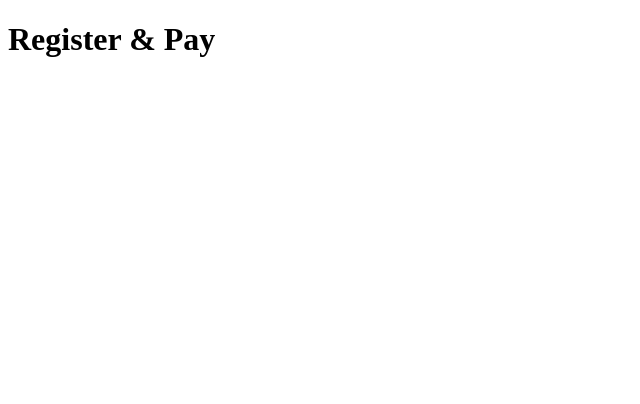
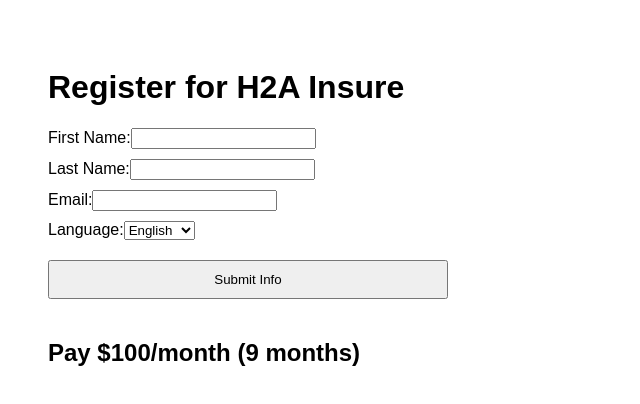
Before and after one commit to Andrew-K-Dev/h2a-insure-web, a Next.js app: page /register in a window 1280 px wide. Shown: the top 404 px of the page, without its empty margins (0-640 px from the left). Built offline with nearby package versions, Linux system fonts and the light colour scheme.

Commit message:
Fix /register route: async PayPal onApprove + correct App Router structure

```diff
--- a/app/register/page.tsx
+++ b/app/register/page.tsx
@@ -4,36 +4,77 @@ import { useState } from "react";
 import { PayPalScriptProvider, PayPalButtons } from "@paypal/react-paypal-js";
 
 export default function RegisterPage() {
+  const [form, setForm] = useState({
+    firstName: "",
+    lastName: "",
+    email: "",
+    language: "en",
+  });
+
   const [paymentSuccess, setPaymentSuccess] = useState(false);
 
+  const handleChange = (e: React.ChangeEvent<HTMLInputElement | HTMLSelectElement>) => {
+    setForm({ ...form, [e.target.name]: e.target.value });
+  };
+
   return (
-    <div className="flex flex-col items-center justify-center min-h-screen bg-gray-100 p-6">
-      <h1 className="text-3xl font-bold mb-6">Register & Pay</h1>
+    <main style={{ fontFamily: "Arial, sans-serif", padding: "40px" }}>
+      <h1>{form.language === "en" ? "Register for H2A Insure" : "Regístrese en H2A Insure"}</h1>
 
-      <div className="w-full max-w-md bg-white shadow-lg rounded-lg p-6">
+      {!paymentSuccess ? (
+        <>
+          <form
+            onSubmit={(e) => {
+              e.preventDefault();
+              alert("Form submitted! (Later: save to database + generate PDF policy)");
+            }}
+            style={{ display: "flex", flexDirection: "column", maxWidth: "400px", gap: "10px" }}
+          >
+            <label>
+              {form.language === "en" ? "First Name:" : "Nombre:"}
+              <input type="text" name="firstName" value={form.firstName} onChange={handleChange} required />
+            </label>
+
+            <label>
+              {form.language === "en" ? "Last Name:" : "Apellido:"}
+              <input type="text" name="lastName" value={form.lastName} onChange={handleChange} required />
+            </label>
+
+            <label>
+              {form.language === "en" ? "Email:" : "Correo electrónico:"}
+              <input type="email" name="email" value={form.email} onChange={handleChange} required />
+            </label>
+
+            <label>
+              {form.language === "en" ? "Language:" : "Idioma:"}
+              <select name="language" value={form.language} onChange={handleChange}>
+                <option value="en">English</option>
+                <option value="es">Español</option>
+              </select>
+            </label>
+
+            <button type="submit" style={{ padding: "10px", marginTop: "10px" }}>
+              {form.language === "en" ? "Submit Info" : "Enviar Información"}
+            </button>
+          </form>
+
+          <h2 style={{ marginTop: "40px" }}>
+            {form.language === "en" ? "Pay $100/month (9 months)" : "Pague $100/mes (9 meses)"}
+          </h2>
+
           <PayPalScriptProvider options={{ "client-id": "YOUR_PAYPAL_CLIENT_ID" }}>
             <PayPalButtons
               style={{ layout: "vertical" }}
-            createOrder={(_, actions) => {
-              return actions.order.create({
-                purchase_units: [
-                  {
-                    amount: {
-                      value: "50.00", // registration fee
-                    },
-                  },
-                ],
+              createSubscription={(data, actions) => {
+                return actions.subscription.create({
+                  plan_id: "P-XXXXXX", // replace with your PayPal plan ID
                 });
               }}
-            // ✅ Fixed: explicitly Promise<void>
+              // ✅ Async handler returning Promise<void>
               onApprove={async (data, actions): Promise<void> => {
-              // Optionally capture order if needed
-              // await actions.order?.capture();
-
                 setPaymentSuccess(true);
                 alert("Payment successful! Receipt + Policy will be emailed.");
-
-              return; // explicit return makes TS happy
+                return;
               }}
               onError={(err) => {
                 console.error("PayPal Checkout Error:", err);
@@ -41,13 +82,14 @@ export default function RegisterPage() {
               }}
             />
           </PayPalScriptProvider>
-
-        {paymentSuccess && (
-          <p className="mt-4 text-green-600 font-semibold">
-            ✅ Registration complete! Check your email for the policy.
-          </p>
+        </>
+      ) : (
+        <h2 style={{ color: "green" }}>
+          {form.language === "en"
+            ? "Thank you! Your coverage is active."
+            : "¡Gracias! Su cobertura está activa."}
+        </h2>
       )}
-      </div>
-    </div>
+    </main>
   );
 }
```
Lines whose indentation alone changed are shown as unchanged.
